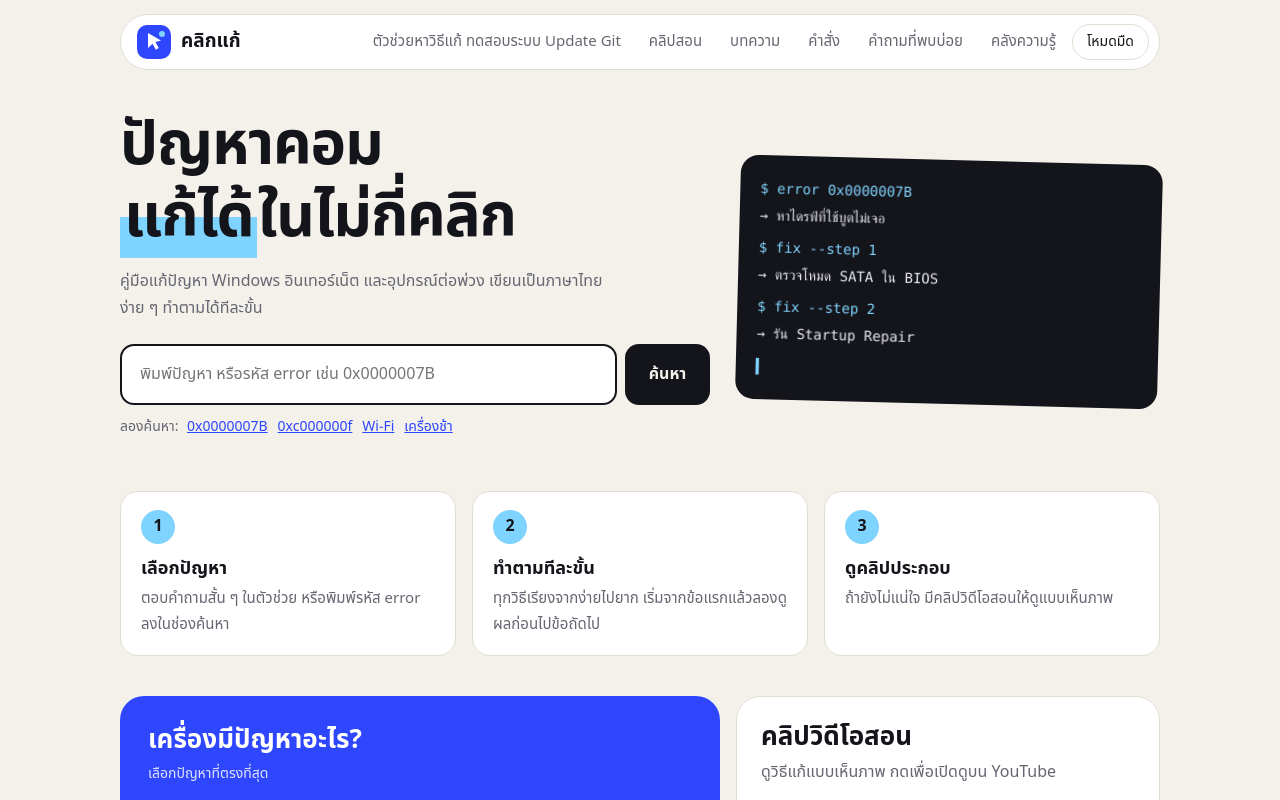
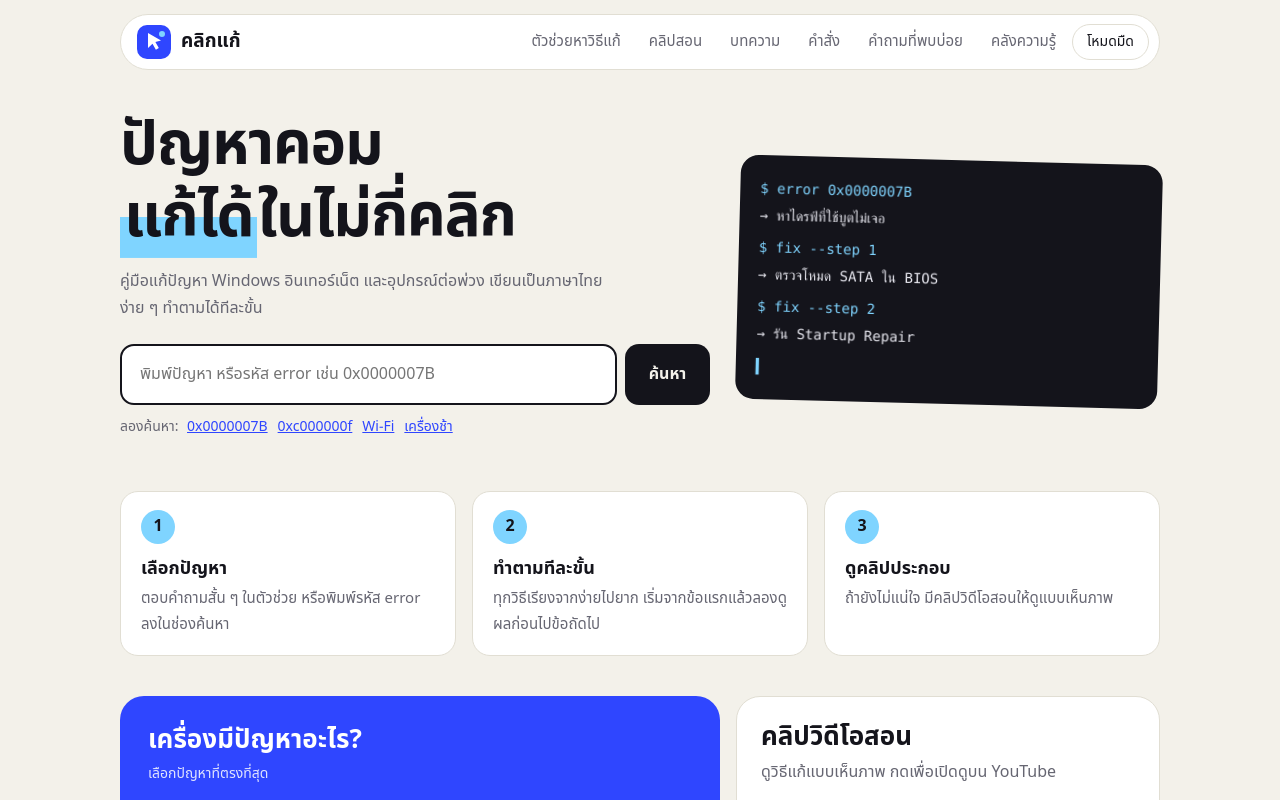
Before and after one commit to Zoumather/my-website-project, a plain HTML site: page index.html in a window 1280 px wide. Shown: the top 800 px of the page. Drawn offline with Linux system fonts and the light colour scheme; a web font is replaced by a local one.

Commit message:
Update index.html structure and styling

```diff
--- a/index.html
+++ b/index.html
@@ -1204,7 +1204,7 @@
           <path d="M11 8l13 7.5-5.6 1.6 3.4 5.9-2.9 1.7-3.4-5.9L11 23z" fill="#fff" />
           <circle cx="25" cy="9" r="3" fill="#7fd4ff" />
         </svg>คลิกแก้</a>
-      <nav><a href="#fix">ตัวช่วยหาวิธีแก้ ทดสอบระบบ Update Git</a><a href="#videos">คลิปสอน</a><a href="#guides">บทความ</a><a
+      <nav><a href="#fix">ตัวช่วยหาวิธีแก้</a><a href="#videos">คลิปสอน</a><a href="#guides">บทความ</a><a
           href="#cmds">คำสั่ง</a><a href="#faq">คำถามที่พบบ่อย</a><a href="infomation.html"
           rel="noopener">คลังความรู้</a><button class="theme" id="theme" type="button">โหมดมืด</button></nav>
     </header>
```
